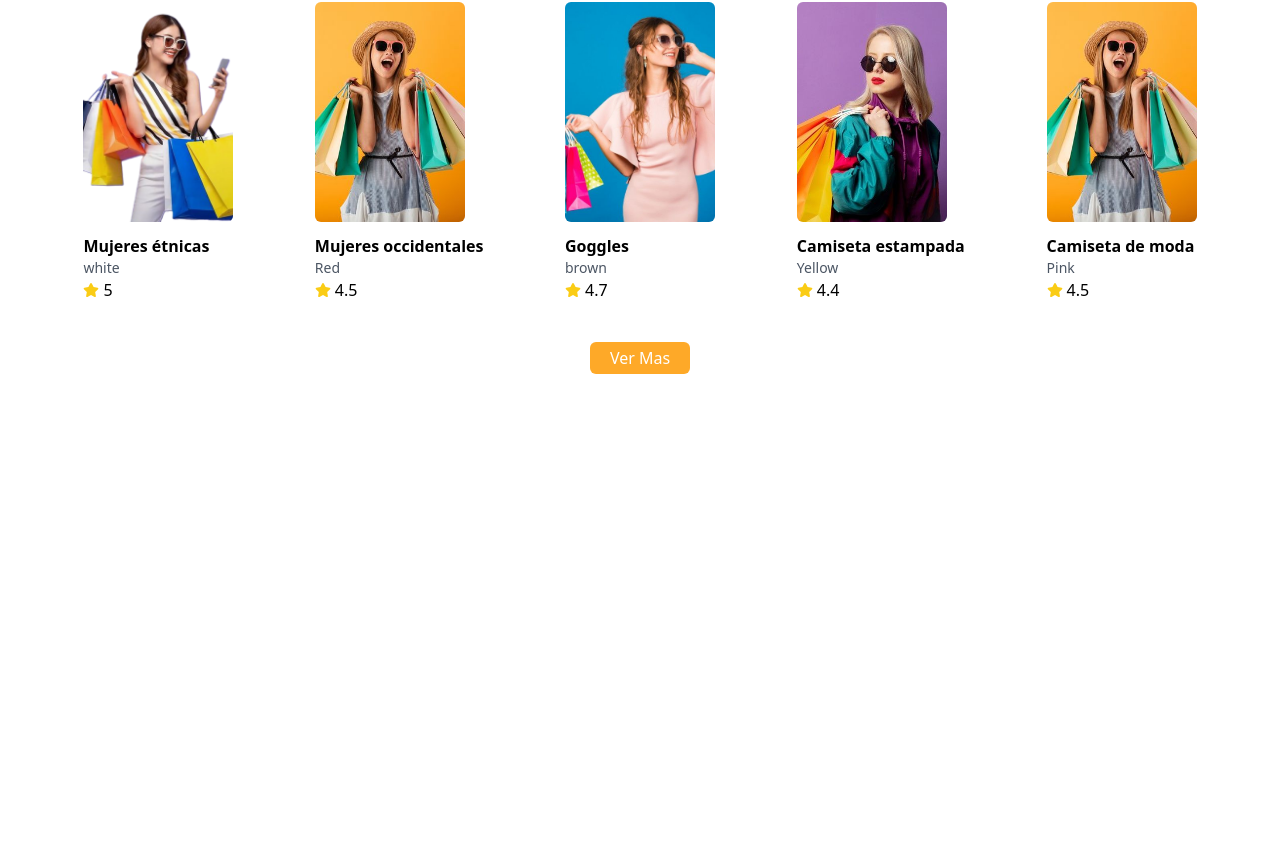
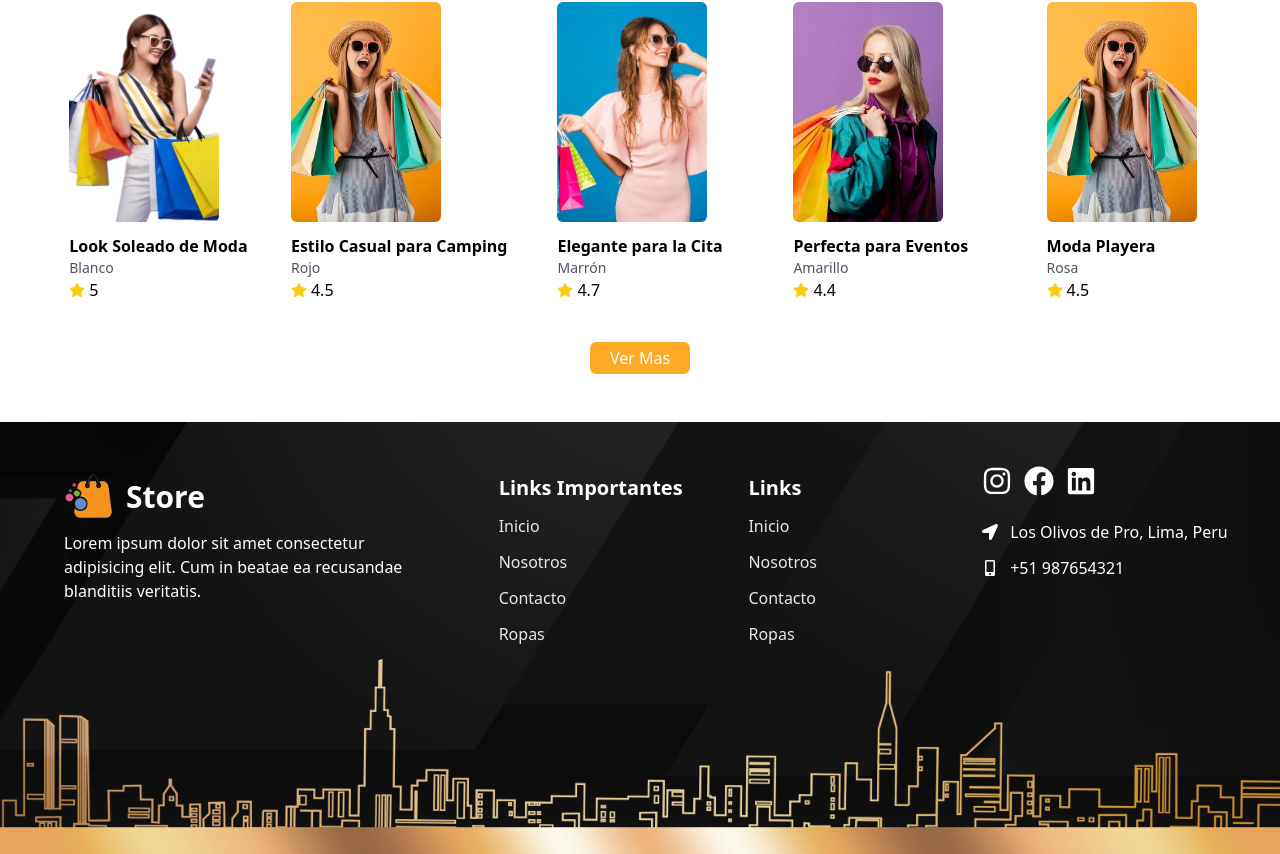
Before and after one commit to MarxAlonso/Tienda-Jhunior, a React (Vite) app: page / in a window 1280 px wide. Shown: the part 908-1762 px from the top of the page. Before the commit the page ends 1330 px from the top, so only its background shows below. Built offline with nearby package versions, Linux system fonts and the light colour scheme; the HTML template or start-up script is replaced by a standard one.

Commit message:
agregando cambios general

```diff
--- /dev/null
+++ b/src/common/Footer/Footer.tsx
@@ -0,0 +1,122 @@
+import footerLogo from "../../assets/logo.png";
+import Banner from "../../assets/website/footer-pattern.jpg";
+import {
+  FaFacebook,
+  FaInstagram,
+  FaLinkedin,
+  FaLocationArrow,
+  FaMobileAlt,
+} from "react-icons/fa";
+
+const BannerImg = {
+  backgroundImage: `url(${Banner})`,
+  backgroundPosition: "bottom",
+  backgroundRepeat: "no-repeat",
+  backgroundSize: "cover",
+  height: "100%",
+  width: "100%",
+};
+
+const FooterLinks = [
+  {
+    title: "Inicio",
+    link: "/",
+  },
+  {
+    title: "Nosotros",
+    link: "/",
+  },
+  {
+    title: "Contacto",
+    link: "/",
+  },
+  {
+    title: "Ropas",
+    link: "/",
+  },
+];
+export const Footer = () => {
+  return (
+    <div style={BannerImg} className="text-white">
+      <div className="container">
+        <div data-aos="zoom-in" className="grid md:grid-cols-3 pb-44 pt-5">
+          {/* company details */}
+          <div className="py-8 px-4">
+            <h1 className="sm:text-3xl text-xl font-bold sm:text-left text-justify mb-3 flex items-center gap-3">
+              <img src={footerLogo} alt="" className="max-w-[50px]" />
+              Store
+            </h1>
+            <p>
+              Lorem ipsum dolor sit amet consectetur adipisicing elit. Cum in
+              beatae ea recusandae blanditiis veritatis.
+            </p>
+          </div>
+
+          {/* Footer Links */}
+          <div className="grid grid-cols-2 sm:grid-cols-3 col-span-2 md:pl-10">
+            <div>
+              <div className="py-8 px-4">
+                <h1 className="sm:text-xl text-xl font-bold sm:text-left text-justify mb-3">
+                  Links Importantes
+                </h1>
+                <ul className="flex flex-col gap-3">
+                  {FooterLinks.map((link) => (
+                    <li
+                      className="cursor-pointer hover:text-primary hover:translate-x-1 duration-300 text-gray-200"
+                      key={link.title}
+                    >
+                      <span>{link.title}</span>
+                    </li>
+                  ))}
+                </ul>
+              </div>
+            </div>
+            <div>
+              <div className="py-8 px-4">
+                <h1 className="sm:text-xl text-xl font-bold sm:text-left text-justify mb-3">
+                  Links
+                </h1>
+                <ul className="flex flex-col gap-3">
+                  {FooterLinks.map((link) => (
+                    <li
+                      className="cursor-pointer hover:text-primary hover:translate-x-1 duration-300 text-gray-200"
+                      key={link.title}
+                    >
+                      <span>{link.title}</span>
+                    </li>
+                  ))}
+                </ul>
+              </div>
+            </div>
+
+            {/* social links */}
+
+            <div>
+              <div className="flex items-center gap-3 mt-6">
+                <a href="#">
+                  <FaInstagram className="text-3xl" />
+                </a>
+                <a href="#">
+                  <FaFacebook className="text-3xl" />
+                </a>
+                <a href="#">
+                  <FaLinkedin className="text-3xl" />
+                </a>
+              </div>
+              <div className="mt-6">
+                <div className="flex items-center gap-3">
+                  <FaLocationArrow />
+                  <p>Los Olivos de Pro, Lima, Peru</p>
+                </div>
+                <div className="flex items-center gap-3 mt-3">
+                  <FaMobileAlt />
+                  <p>+51 987654321</p>
+                </div>
+              </div>
+            </div>
+          </div>
+        </div>
+      </div>
+    </div>
+  );
+};
--- a/src/common/Hero/Hero.tsx
+++ b/src/common/Hero/Hero.tsx
@@ -18,7 +18,7 @@
   {
     id: 1,
     img: Image1,
-    title: "Hasta 50% de descuento en toda la ropa de hombre",
+    title: "Hasta 50% de descuento en toda la ropa",
     description:
       "Su Vida será Cambiada para siempre. Lorem ipsum dolor sit amet, consectetur adipiscing elit, sed do eiusmod tempor incididunt ut labore et dolore magna aliqua.",
   },
--- a/src/common/Navbar/Navbar.tsx
+++ b/src/common/Navbar/Navbar.tsx
@@ -20,12 +20,12 @@
   },
   {
     id: 3,
-    name: "Cocina",
+    name: "Camisas",
     link: "/#",
   },
   {
     id: 3,
-    name: "Electronicas",
+    name: "Poleras",
     link: "/#",
   },
 ];
@@ -56,7 +56,7 @@
           <div>
             <a href="#" className="font-bold text-2xl sm:text-3xl flex gap-2">
               <img src={Logo} alt="Logo" className="w-10" />
-              TiendaJhunior
+              Store
             </a>
           </div>
 
--- a/src/common/Productos/Productos.tsx
+++ b/src/common/Productos/Productos.tsx
@@ -8,44 +8,45 @@
   {
     id: 1,
     img: Img1,
-    title: "Mujeres étnicas",
+    title: "Look Soleado de Moda",
     rating: 5.0,
-    color: "white",
+    color: "Blanco",
     aosDelay: "0",
   },
   {
     id: 2,
     img: Img2,
-    title: "Mujeres occidentales",
+    title: "Estilo Casual para Camping",
     rating: 4.5,
-    color: "Red",
+    color: "Rojo",
     aosDelay: "200",
   },
   {
     id: 3,
     img: Img3,
-    title: "Goggles",
+    title: "Elegante para la Cita",
     rating: 4.7,
-    color: "brown",
+    color: "Marrón",
     aosDelay: "400",
   },
   {
     id: 4,
     img: Img4,
-    title: "Camiseta estampada",
+    title: "Perfecta para Eventos",
     rating: 4.4,
-    color: "Yellow",
+    color: "Amarillo",
     aosDelay: "600",
   },
   {
     id: 5,
     img: Img2,
-    title: "Camiseta de moda",
+    title: "Moda Playera",
     rating: 4.5,
-    color: "Pink",
+    color: "Rosa",
     aosDelay: "800",
   },
 ];
+
 export const Productos = () => {
   return (
     <div className="mt-14 mb-12">
@@ -56,7 +57,7 @@
             Top Selling Products for you
           </p>
           <h1 data-aos="fade-up" className="text-3xl font-bold">
-            Products
+            Productos
           </h1>
           <p data-aos="fade-up" className="text-xs text-gray-400">
             Lorem ipsum dolor sit amet consectetur, adipisicing elit. Sit
--- a/src/pages/HomePage/HomePage.tsx
+++ b/src/pages/HomePage/HomePage.tsx
@@ -1,3 +1,4 @@
+import { Footer } from "../../common/Footer/Footer";
 import { Hero } from "../../common/Hero/Hero";
 import { Navbar } from "../../common/Navbar/Navbar";
 import { Productos } from "../../common/Productos/Productos";
@@ -7,6 +8,7 @@
       <Navbar />
       <Hero />
       <Productos />
+      <Footer />
     </>
   );
 };
```
